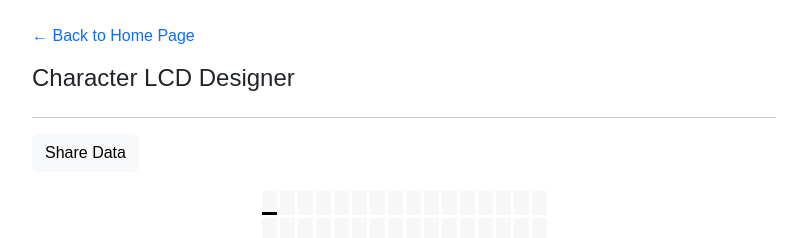
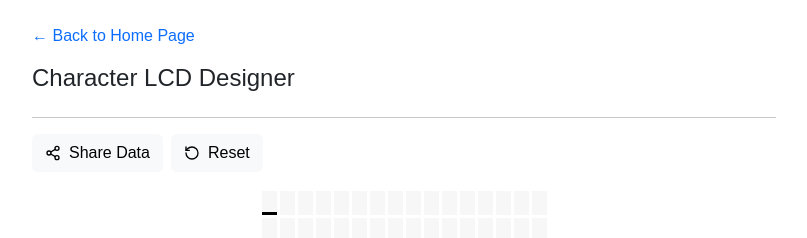
Before and after one commit to mateusznowakdev/charlcd-designer, a React (Vite) app: page / in a window 1280 px wide. Shown: the top 238 px of the page, without its empty margins (236-1043 px from the left). Built offline with nearby package versions, Linux system fonts and the light colour scheme; a web font is replaced by a local one.

Commit message:
Add reset button

```diff
--- a/src/App.jsx
+++ b/src/App.jsx
@@ -1,4 +1,6 @@
 import ArrowRightLeft from "lucide-react/dist/esm/icons/arrow-right-left";
+import RotateCcw from "lucide-react/dist/esm/icons/rotate-ccw";
+import Share2 from "lucide-react/dist/esm/icons/share-2";
 import X from "lucide-react/dist/esm/icons/x";
 import { useEffect, useState } from "react";
 import Button from "react-bootstrap/Button";
@@ -145,13 +147,20 @@ export default function App() {
           </Button>
         </ModalFooter>
       </Modal>
+      <ButtonToolbar>
         <Button
           className="mb-3"
           onClick={() => setShareURL(exportURLParameters())}
           variant="light"
         >
+          <Share2 size={16} />
           Share Data
         </Button>
+        <Button className="mb-3 ms-2" href="?" variant="light">
+          <RotateCcw size={16} />
+          Reset
+        </Button>
+      </ButtonToolbar>
       <Canvas
         characters={characters}
         content={content}
@@ -249,7 +258,7 @@ export default function App() {
               <Button
                 onClick={() => resetCharacter(id)}
                 size="sm"
-                title="Reset"
+                title="Clear"
                 variant="light"
               >
                 <X size={16} />
--- a/src/main.css
+++ b/src/main.css
@@ -48,7 +48,9 @@ h2 {
 }
 
 .btn {
+  align-items: center;
   display: flex;
+  gap: 0.5rem;
 }
 
 .container-fluid {
```
Lines whose indentation alone changed are shown as unchanged.
